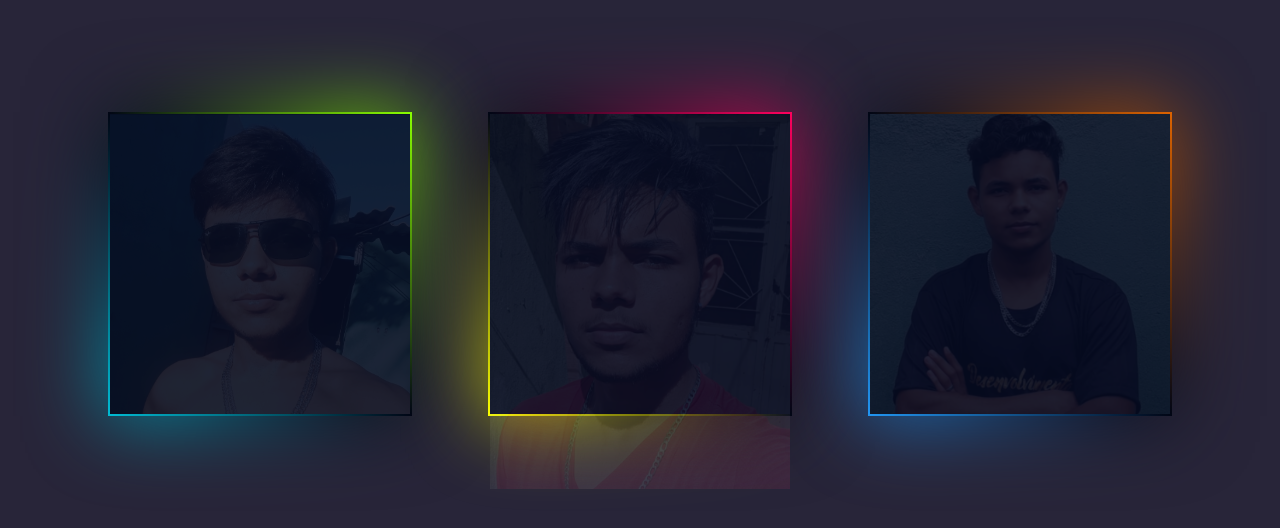
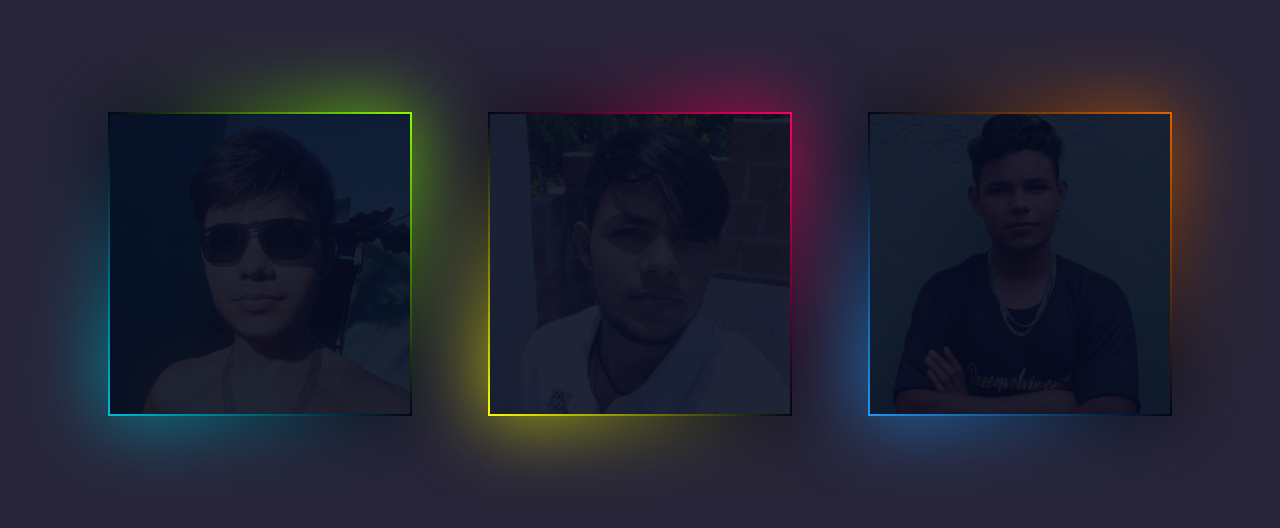
Before and after one commit to tprmouse/imagens, a plain HTML site: page index.html in a window 1280 px wide. Shown: the part 136-664 px from the top of the page. Drawn offline with Linux system fonts and the light colour scheme.

Commit message:
Update index.html

```diff
--- a/index.html
+++ b/index.html
@@ -50,7 +50,7 @@
 
     <div class="imgBx">
 
-        <img src="imagen 3.jpeg" alt="">
+        <img src="imagen 4.jpeg" alt="">
 
     </div>
 
```
